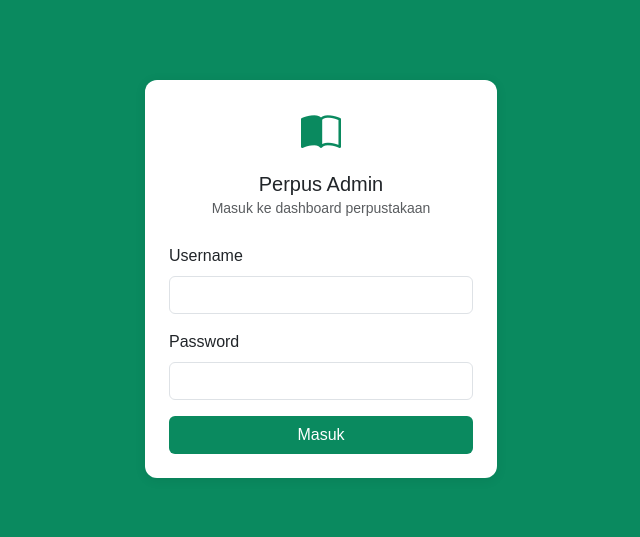
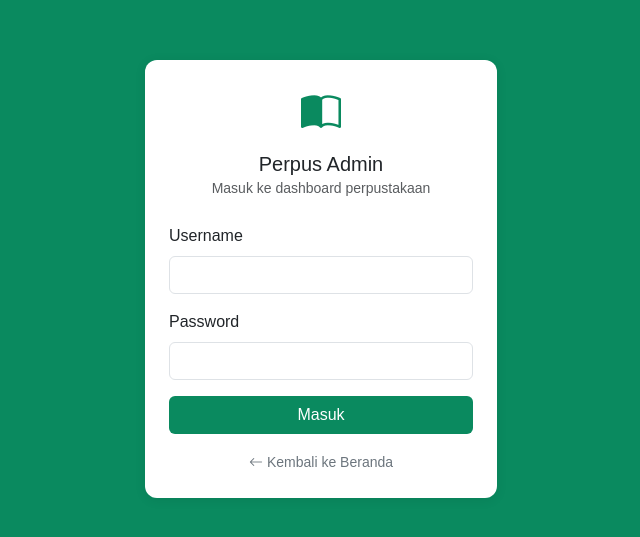
Before and after one commit to Pajaar/pttunLibrary, a Vue app: page /login in a window 1280 px wide. Shown: the part 121-658 px from the top of the page, without its empty margins (319-959 px from the left). Built offline with nearby package versions, Linux system fonts and the light colour scheme; no server answers.

Commit message:
Add Kembali ke Beranda link to the login page
LoginView.vue was previously a dead end with no way back to the
public site. Adds a plain router-link to / below the submit button,
styled to match the existing card's green theme on hover.

```diff
--- a/frontend/src/views/LoginView.vue
+++ b/frontend/src/views/LoginView.vue
@@ -61,6 +61,11 @@ async function handleSubmit() {
             <span v-if="loading" class="spinner-border spinner-border-sm me-1"></span>
             Masuk
           </button>
+          <div class="text-center mt-3">
+            <router-link to="/" class="back-home-link">
+              <i class="bi bi-arrow-left me-1"></i>Kembali ke Beranda
+            </router-link>
+          </div>
         </form>
       </div>
     </div>
@@ -76,4 +81,15 @@ async function handleSubmit() {
   background-color: var(--lib-green-dark);
   color: #fff;
 }
+
+.back-home-link {
+  color: #6c757d;
+  font-size: 0.875rem;
+  text-decoration: none;
+}
+
+.back-home-link:hover {
+  color: var(--lib-green);
+  text-decoration: underline;
+}
 </style>
```
